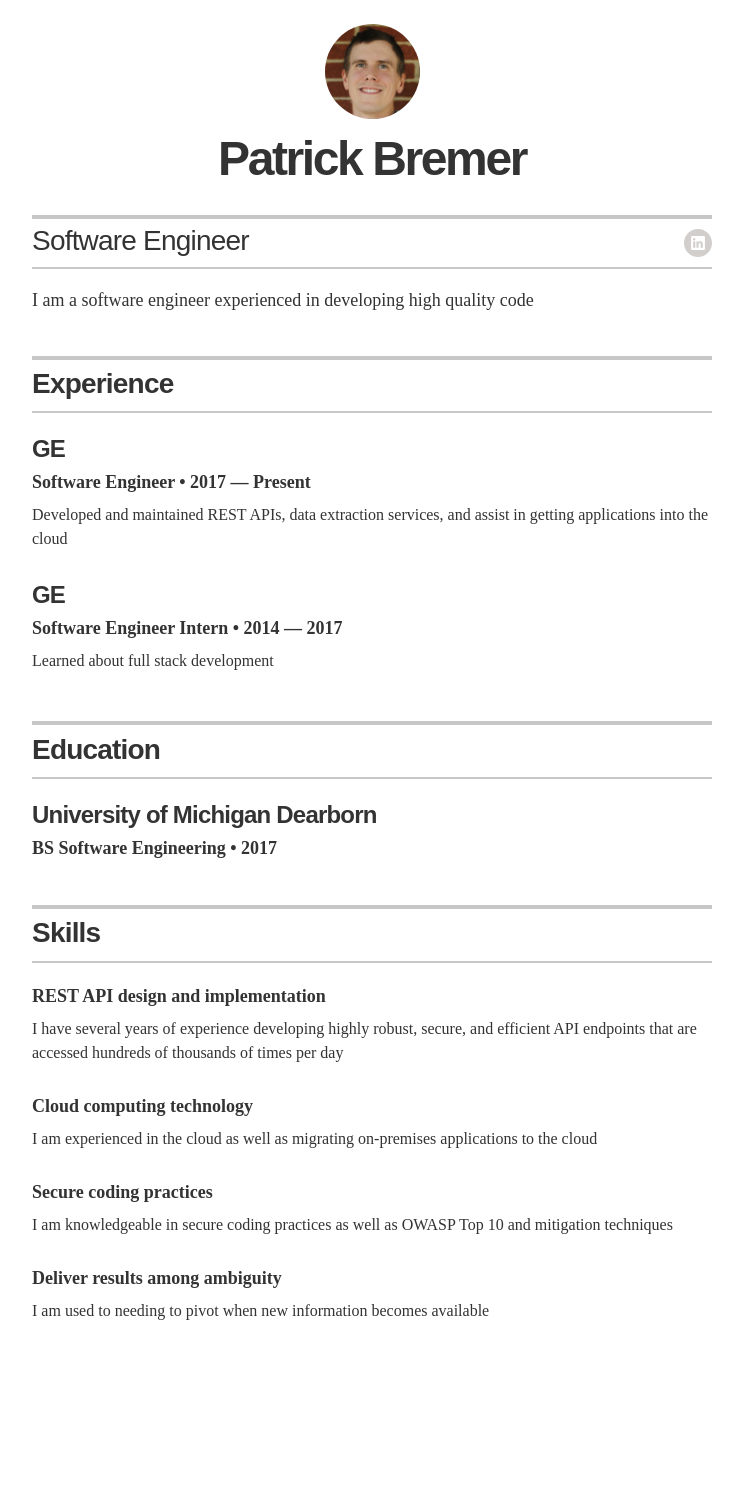
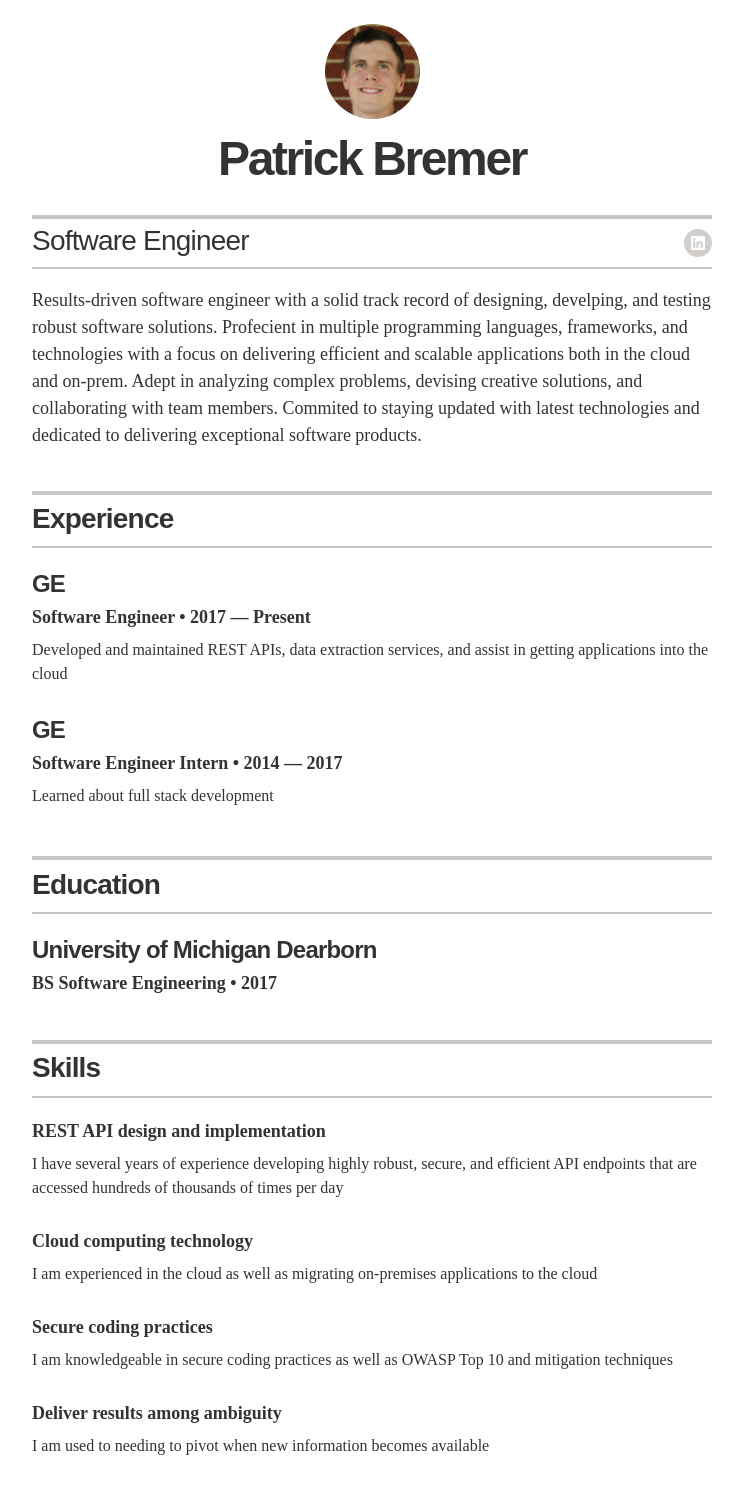
Before and after one commit to pbremer/pbremer.github.io, a Jekyll site: the page built from index.html, in a window 1280 px wide. Shown: the whole page, without its empty margins (268-1011 px from the left). Built offline with Jekyll 4.4.1, drawn with Linux system fonts in a browser that asks for light colours; before the commit the page ends 1371 px from its top, so only the background shows below that.

Commit message:
updated summary

```diff
--- a/_config.yml
+++ b/_config.yml
@@ -23,7 +23,12 @@ resume_contact_address:         "742 Evergreen Terrace, Springfield"
 resume_header_contact_info:     "742 Evergreen Terrace, Springfield • 555-7334 • lisasimpson@youremailaddress.com"
 display_header_contact_info:    "false"
 
-resume_header_intro: "<p>I am a software engineer experienced in developing high quality code</p>"
+resume_header_intro: "<p>Results-driven software engineer with a solid track record of
+  designing, develping, and testing robust software solutions. Profecient in multiple
+  programming languages, frameworks, and technologies with a focus on delivering efficient
+  and scalable applications both in the cloud and on-prem. Adept in analyzing complex problems,
+  devising creative solutions, and collaborating with team members. Commited to staying updated
+  with latest technologies and dedicated to delivering exceptional software products.</p>"
 
 # use "yes" to display the email contact button,
 # "no" to display an "I'm not looking for work" message,
```
